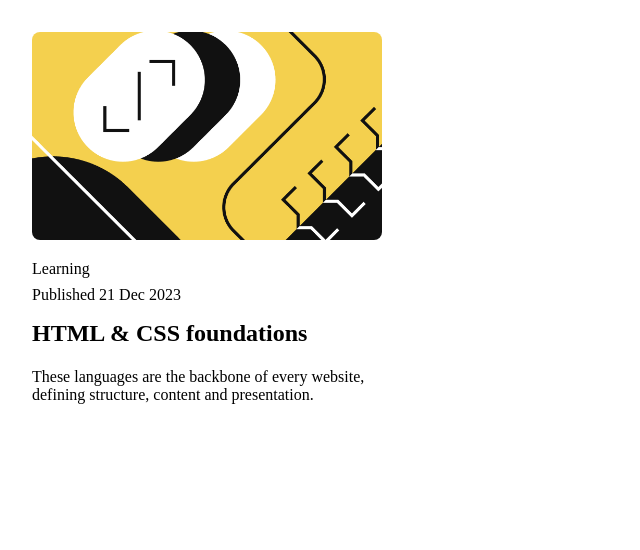
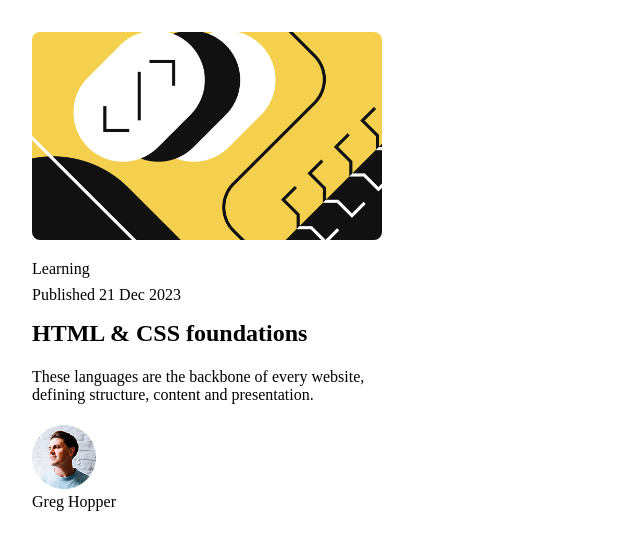
Before and after one commit to nkululek0/learning-card, a React (Vite) app: page / in a window 1280 px wide. Shown: the top 550 px of the page, without its empty margins (0-640 px from the left). Built offline with nearby package versions, Linux system fonts and the light colour scheme.

Commit message:
(Update): adds publish image and name

```diff
--- a/src/components/Card/Card.jsx
+++ b/src/components/Card/Card.jsx
@@ -1,4 +1,5 @@
 import BlogImage from './assets/blog-image.png'
+import Avatar from './assets/avatar.png'
 import styles from './Card.module.css'
 
 export function Card () {
@@ -20,6 +21,14 @@ export function Card () {
                         </p>
                     </section>
                 </article>
+                <div className={ styles.publisher }>
+                    <div className={ styles.avatar }>
+                        <img src={ Avatar } alt="image of publisher" />
+                    </div>
+                    <p className={ styles.publisherName }>
+                        Greg Hopper
+                    </p>
+                </div>
             </article>
         </>
     )
```
Also changed, not shown: src/components/Card/assets/avatar.png (added).
